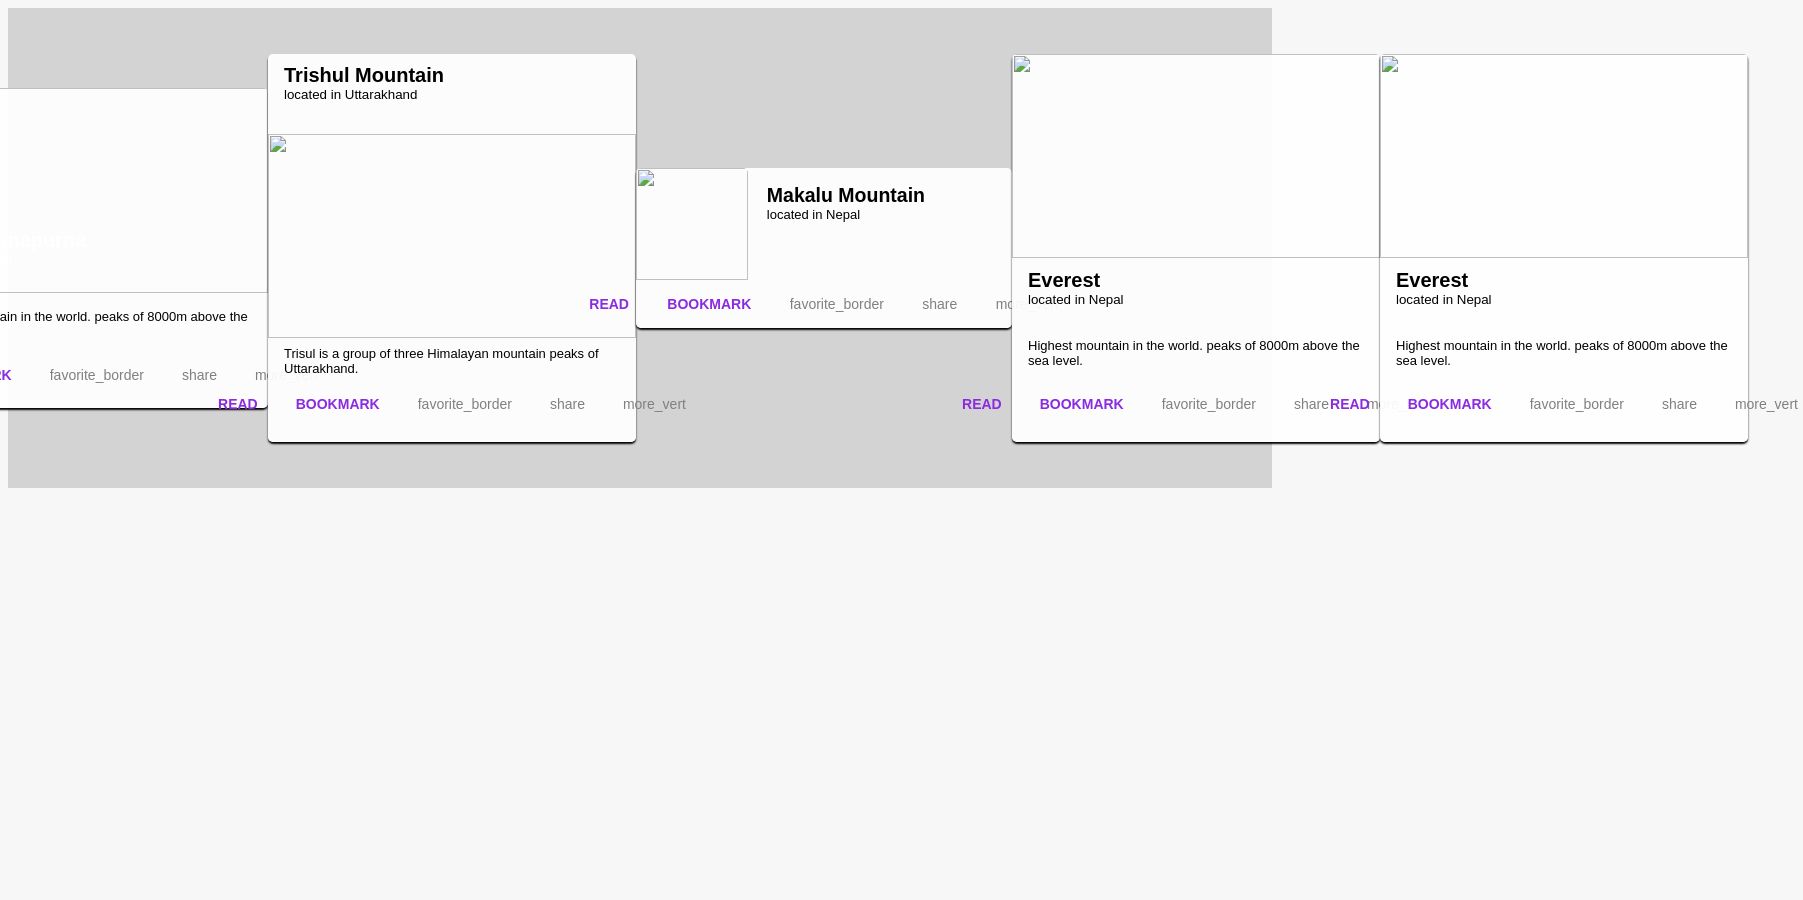
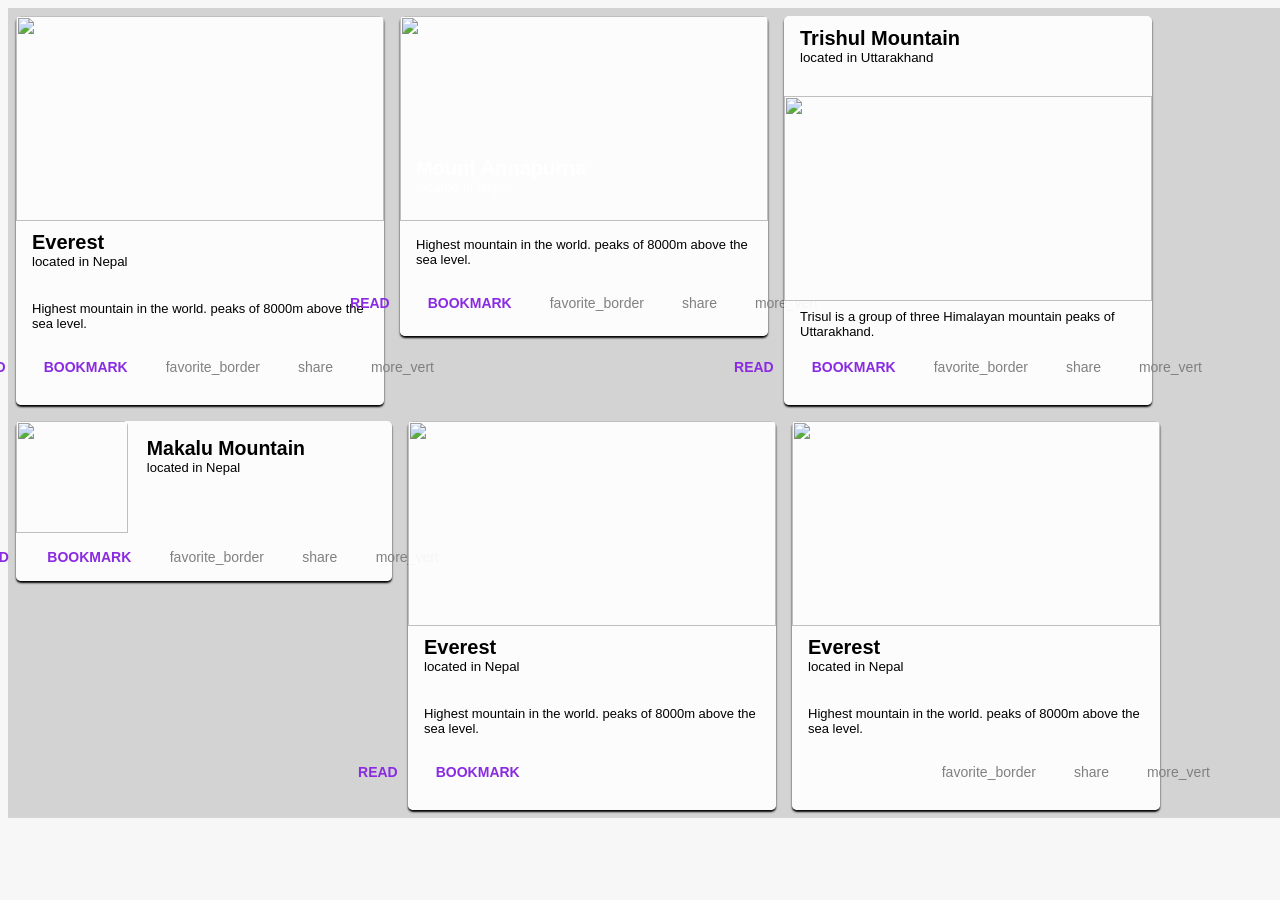

all assignements

--- a/card/basiccard/basiccard.css
+++ b/card/basiccard/basiccard.css
@@ -8,10 +8,15 @@ body {
 .container {
     background-color: lightgrey;
     display: flex;
-    justify-content: center;
-    align-items: center;
-    width: 100%;
-    height: 30rem;
+    position: absolute;
+    /* justify-content: space-between;
+    align-items: center; */
+    width: auto;
+    height: auto;
+    flex-wrap: wrap;
+}
+.item {
+    margin: .5rem;
 }
 .card-container {
     border-radius: 5px;
@@ -108,7 +113,7 @@ p {
     padding-top: 0;
 }
 .title-overlay {
-    position: fixed;
+    position: absolute;
     z-index: 1;
     margin-top: 8.5rem;
     color: white;
@@ -129,8 +134,11 @@ p {
 .card-footer--height-horizontal {
     height: 2.5rem;
 }
-/* @media only screen and (max-width:600px){
-    .card-container {
-        width: 75%;
+.icon-hidden {
+    visibility: hidden
+}
+/* @media only screen and (max-width:770px){
+    .container {
+        width: 20rem;
     }
 } */
